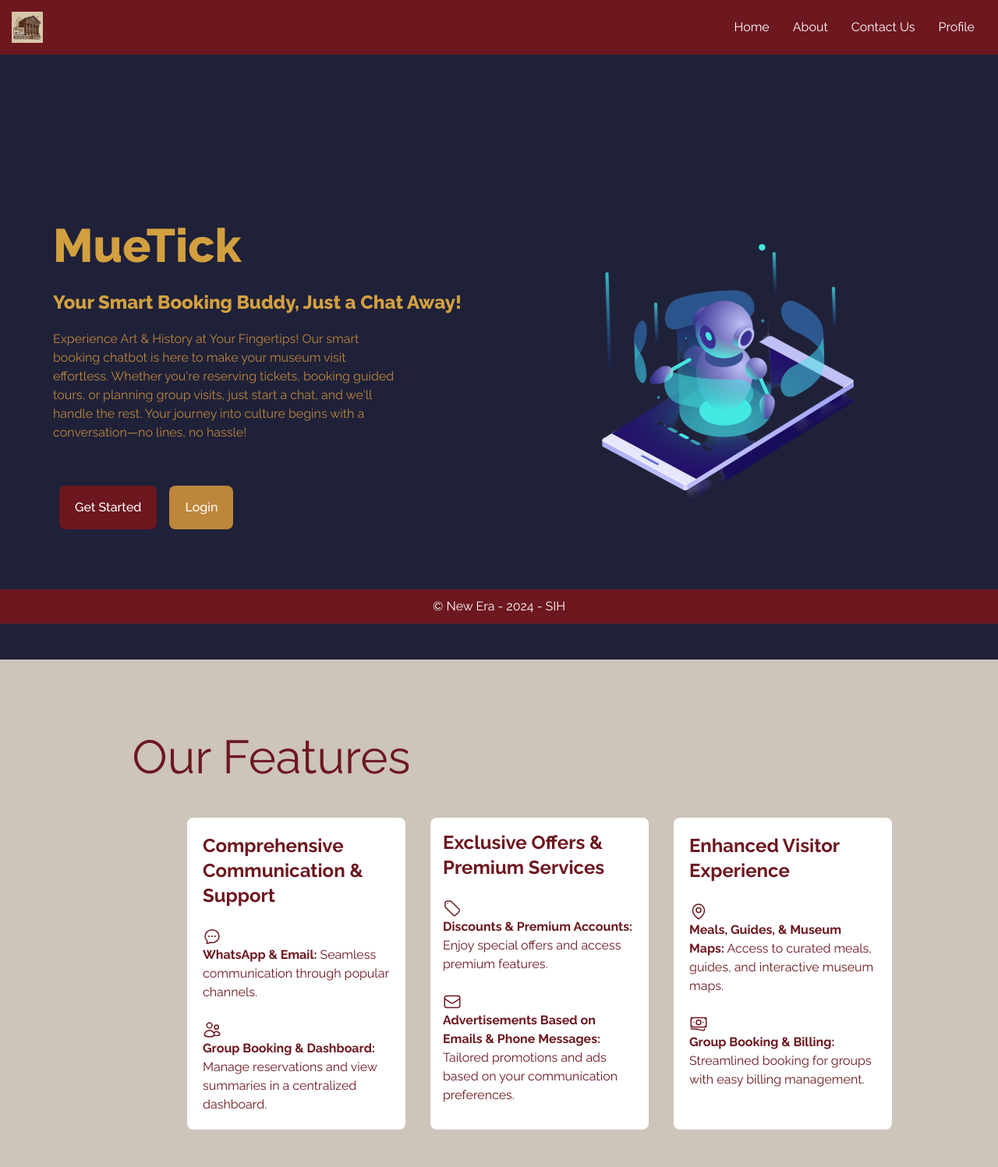
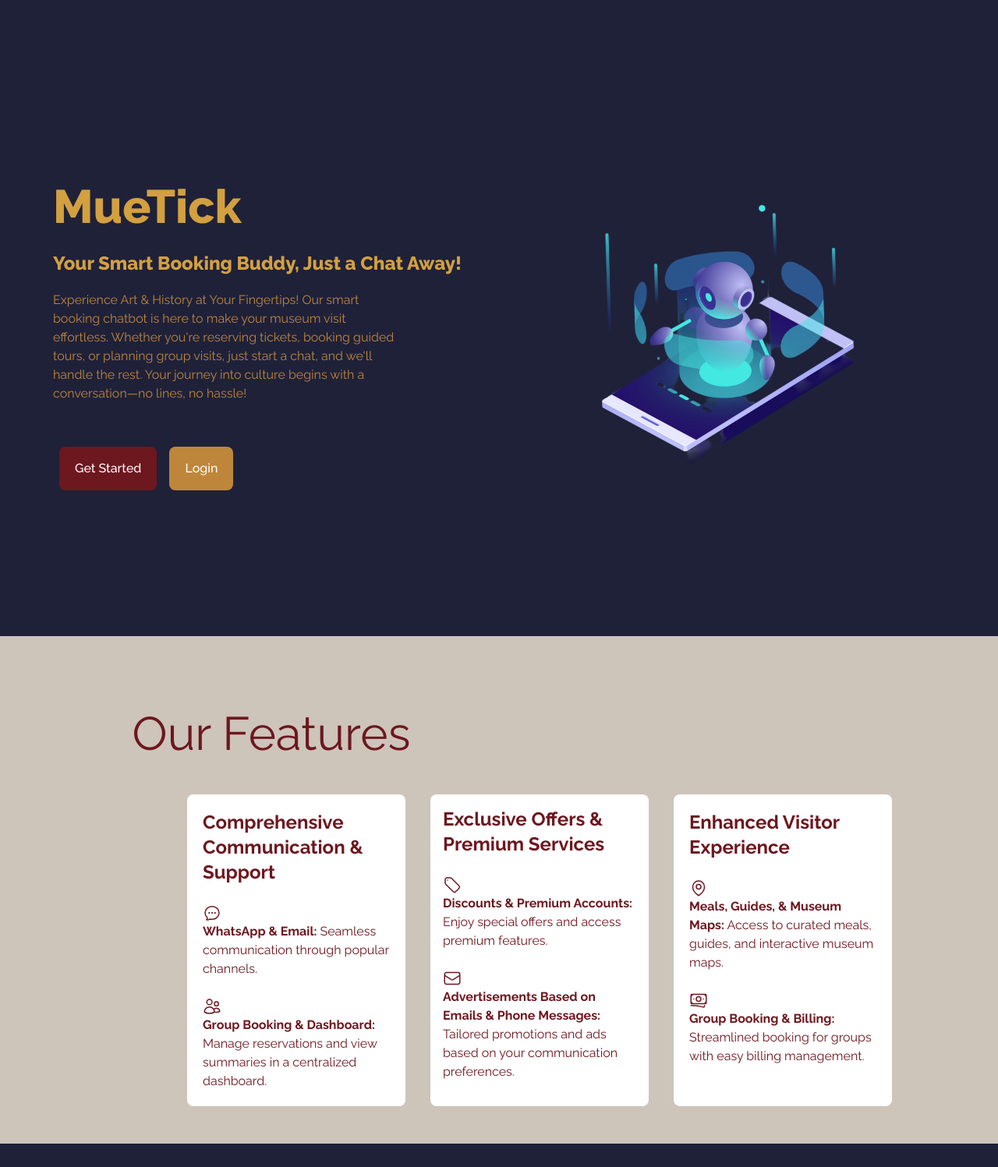
Before and after one commit to Topkinsme/Meutick, a Django app: page / in a window 1280 px wide. Shown: the whole page at 78% size. After the commit the page ends 1467 px from the top, so only its background shows below. Run offline with Django 4.2, Linux system fonts and the light colour scheme; some libraries are stand-ins or nearby versions.

Commit message:
Fixes Removed header and footer from landing landing_page Increased temp ticket counts

```diff
--- a/muetick/mainpage/static/mainpage/cat_styles.css
+++ b/muetick/mainpage/static/mainpage/cat_styles.css
@@ -56,8 +56,8 @@ body {
     color: white;
     text-align: center;
     padding: 10px 0;
-    position: fixed;
-    bottom: 0;
+    /* position: fixed;
+    bottom: 0; */
     width: 100%;
   }
 
--- a/muetick/mainpage/static/mainpage/styles.css
+++ b/muetick/mainpage/static/mainpage/styles.css
@@ -112,13 +112,14 @@ body {
 
 
   /* Footer styling */
-  .footer {
+  footer {
+    display:block;
     background: rgba(109, 23, 31, 1);
     color: white;
     text-align: center;
     padding: 10px 0;
-    position: fixed;
-    bottom: 0;
+    /*position: fixed;*/
+    /*bottom: 0;*/
     width: 100%;
   }
 
--- a/muetick/mainpage/templates/mainpage/landing_page.html
+++ b/muetick/mainpage/templates/mainpage/landing_page.html
@@ -1,15 +1,38 @@
-{% extends "mainpage/base.html" %}
 {% load static %}
 {% load static tailwind_tags %}
 
-{% block title %}
-    MueTick
-{% endblock %}
-{% tailwind_css %}
+<!DOCTYPE html>
+<html>
+<head>
+    <meta charset="UTF-8">
+    <meta name="viewport" content="width=device-width, initial-scale=1.0">
+    <title>
+        MueTick
+    </title>
+    <link href="{% static 'mainpage/styles.css' %}" rel="stylesheet">
+    <link rel="icon" href="{% static 'mainpage/favicon.jpg' %}">
+    {% tailwind_css %}
+</head>
+<body>
+   <!--<div class="container">
+      <header class="header">
+        <div class="header-container">
+            <img src="{% static 'mainpage/favicon.jpg' %}" alt="Logo" class="logo" onclick="location.href='/';">
+            <nav>
+              <ul>
+                <li><a href="/home">Home</a></li>
+                <li><a href="#">About</a></li>
+                <li><a href="#">Contact Us</a></li>
+                <li><a href="/profile">Profile</a></li>
+              </ul>
+            </nav>
+        </div>
+    </header>
+  </div> -->
+  <div class="container">
 
-{% block content %}
     <section class="py-2 px-4 mx-auto animate-fade-right bg-[#1f2139]">
-        <div class="container flex flex-wrap items-center justify-center mt-10 md:px-12 md:flex-row h-[90vh] py-5 max-w-[1240px] px-4 mx-auto animate-fade-right bg-[#1f2139]">
+        <div class="container flex flex-wrap items-center justify-center mt-10 md:px-12 md:flex-row h-[95vh] py-5 max-w-[1240px] px-4 mx-auto animate-fade-right bg-[#1f2139]">
             <div class="mb-14 lg:mb-0 lg:w-1/2">
                 <h1 class="whitespace-nowrap max-w-xl text-[2.9rem] leading-none font-extrabold font-raleway text-center text-[#d3a040] lg:text-6xl lg:text-left lg:leading-tight mb-5">
                     MueTick
--- a/muetick/theme/static/css/dist/styles.css
+++ b/muetick/theme/static/css/dist/styles.css
@@ -922,6 +926,10 @@ select {
   height: 75%;
 }
 
+.h-\[90vh\] {
+  height: 90vh;
+}
+
 .h-full {
   height: 100%;
 }
@@ -930,8 +938,8 @@ select {
   height: 100vh;
 }
 
-.h-\[90vh\] {
-  height: 90vh;
+.h-\[95vh\] {
+  height: 95vh;
 }
 
 .min-h-full {
```
Also changed, not shown: other parts of muetick/mainpage/templates/mainpage/landing_page.html (+3 -1 lines), other parts of muetick/theme/static/css/dist/styles.css (+105 -104 lines), muetick/db.sqlite3.
